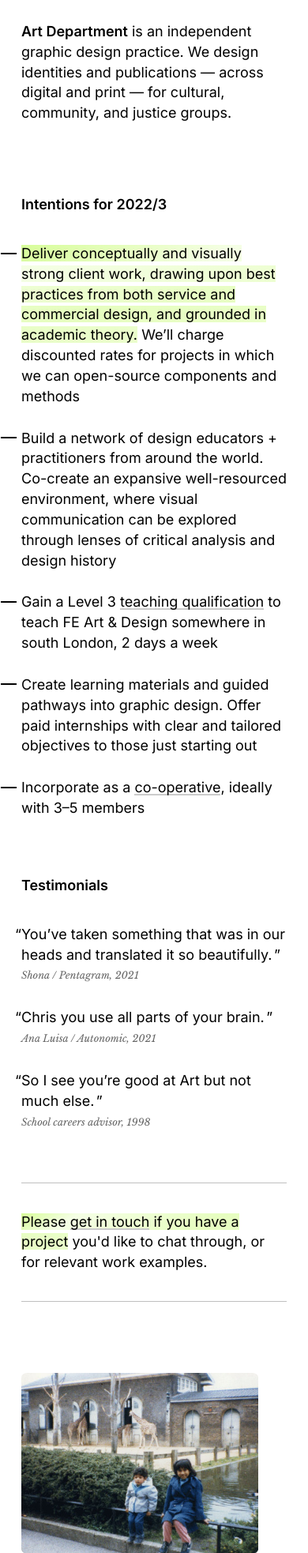
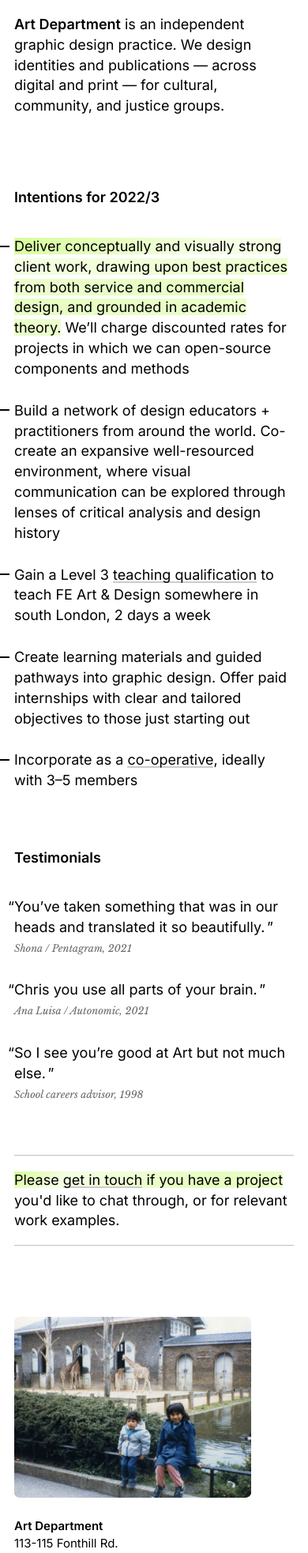
Before and after one commit to droom/artdept, a PHP site: page / in a window 390 px wide. Shown: the top 1966 px of the page at 79% size. Run offline with PHP 8.4, Linux system fonts and the light colour scheme.

Commit message:
tightens margins, mobile

```diff
--- a/css/artdept.css
+++ b/css/artdept.css
@@ -36,7 +36,7 @@ blockquote, cite {
 }
 @media screen and (max-width: 550px) {
   .wrap {
-    padding: 1.5rem 1.5rem 3rem 1.5rem;
+    padding: 1rem 1rem 1rem 1rem;
   }
 }
 
@@ -54,6 +54,14 @@ blockquote, cite {
   margin: 3.5rem 0 3.5rem 0;
   padding: 2rem 0 2rem 0;
 }
+
+@media screen and (max-width: 550px) {
+  .cta{
+    /*margin: 3.5rem 0 3.5rem 0;*/
+    padding: 1rem 0 1rem 0;
+  }
+}
+
 
 .p + .p{
   margin-top: 1em;
```
